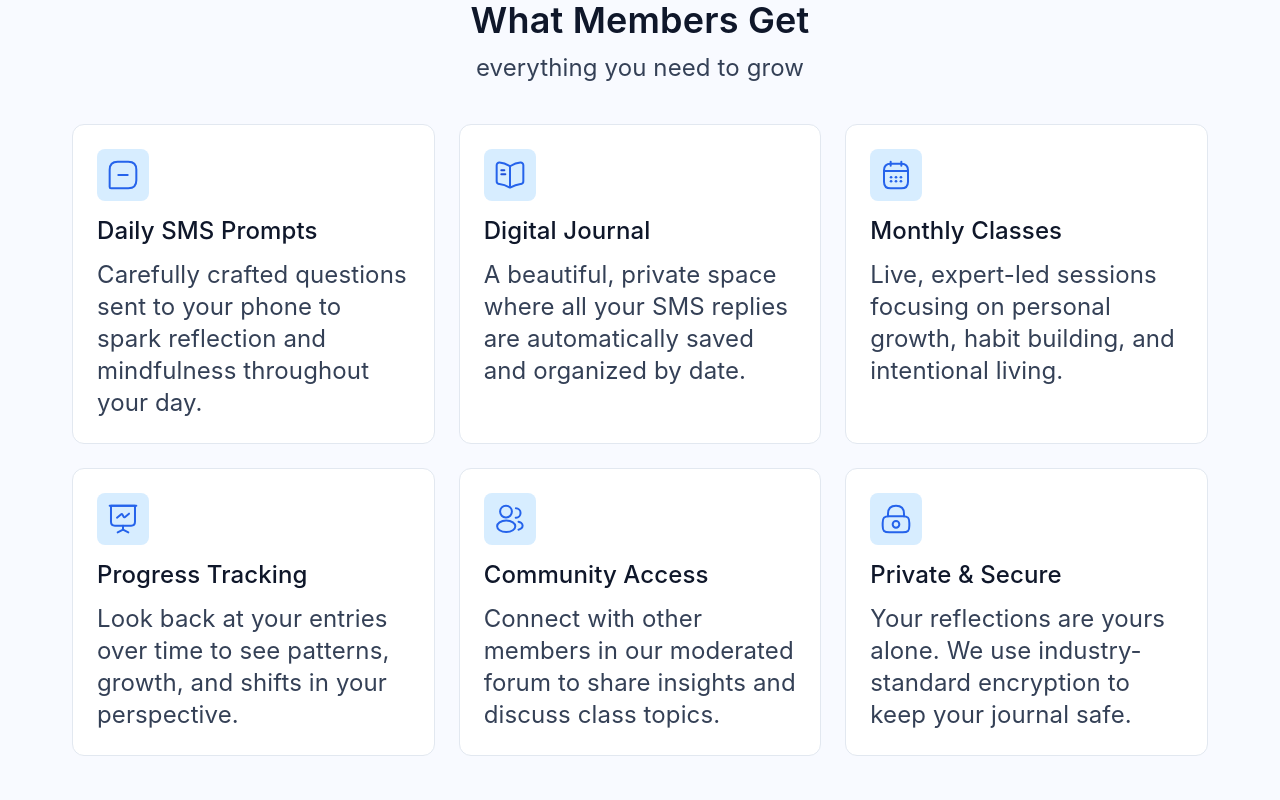
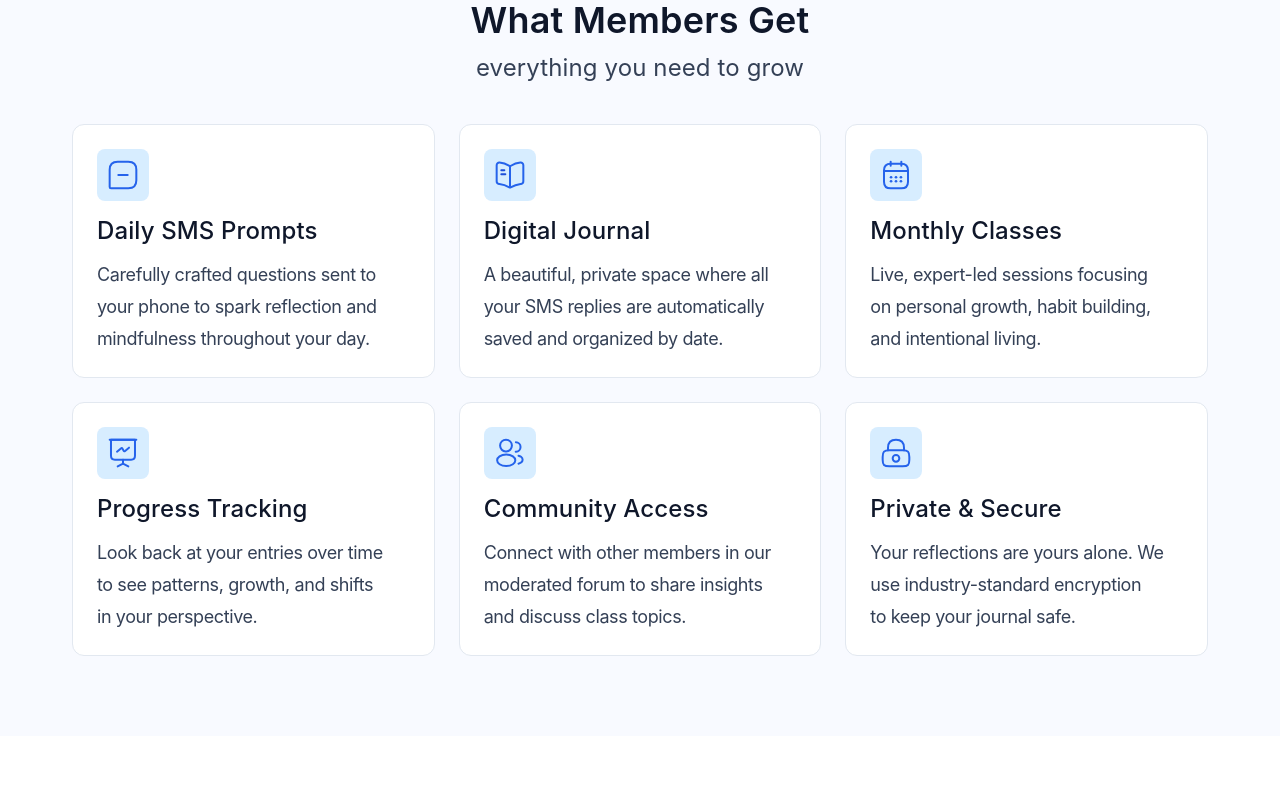
Before and after one commit to mahmud-gitcode/Nephro-reach, a Next.js app: page / in a window 1280 px wide. Shown: the part 6040-6840 px from the top of the page. Built offline with nearby package versions, Linux system fonts and the light colour scheme; grey boxes are pictures that could not be loaded.

Commit message:
Refactor font variables in CSS and update feature descriptions for improved readability

```diff
--- a/app/globals.css
+++ b/app/globals.css
@@ -10,11 +10,10 @@
   --color-foreground: var(--foreground);
   --font-sans: var(--font-geist-sans);
   --font-mono: var(--font-geist-mono);
-  --font-manrope: "Manrope", sans-serif;
-  --font-inter: "Inter", sans-serif;
+  --font-manrope: var(--font-manrope-src), "Manrope", sans-serif;
+  --font-inter: var(--font-inter-src), "Inter", sans-serif;
   --font-sf: "SF Pro Text", "SF Pro Display", -apple-system, BlinkMacSystemFont,
-    "Segoe UI Variable Text", "Segoe UI", var(--font-geist-sans), system-ui,
-    sans-serif;
+    "Segoe UI", system-ui, sans-serif;
 }
 
 @media (prefers-color-scheme: dark) {
--- a/app/layout.tsx
+++ b/app/layout.tsx
@@ -15,12 +15,12 @@ const geistMono = Geist_Mono({
 });
 
 const manrope = Manrope({
-  variable: "--font-manrope",
+  variable: "--font-manrope-src",
   subsets: ["latin"],
 });
 
 const inter = Inter({
-  variable: "--font-inter",
+  variable: "--font-inter-src",
   subsets: ["latin"],
 });
 
--- a/components/homePage/WhatMembersGet.tsx
+++ b/components/homePage/WhatMembersGet.tsx
@@ -2,35 +2,62 @@
 
 import React from "react";
 
+// Each description is split into the same three lines as the Figma design.
+// The breaks are explicit so the card height stays exactly 254px no matter
+// which font the browser substitutes for SF Pro.
 const features = [
   {
     title: "Daily SMS Prompts",
-    desc: "Carefully crafted questions sent to your phone to spark reflection and mindfulness throughout your day.",
+    desc: [
+      "Carefully crafted questions sent to",
+      "your phone to spark reflection and",
+      "mindfulness throughout your day.",
+    ],
     icon: "/images/home/feat-sms.svg",
   },
   {
     title: "Digital Journal",
-    desc: "A beautiful, private space where all your SMS replies are automatically saved and organized by date.",
+    desc: [
+      "A beautiful, private space where all",
+      "your SMS replies are automatically",
+      "saved and organized by date.",
+    ],
     icon: "/images/home/feat-book.svg",
   },
   {
     title: "Monthly Classes",
-    desc: "Live, expert-led sessions focusing on personal growth, habit building, and intentional living.",
+    desc: [
+      "Live, expert-led sessions focusing",
+      "on personal growth, habit building,",
+      "and intentional living.",
+    ],
     icon: "/images/home/feat-calendar.svg",
   },
   {
     title: "Progress Tracking",
-    desc: "Look back at your entries over time to see patterns, growth, and shifts in your perspective.",
+    desc: [
+      "Look back at your entries over time",
+      "to see patterns, growth, and shifts",
+      "in your perspective.",
+    ],
     icon: "/images/home/feat-chart.svg",
   },
   {
     title: "Community Access",
-    desc: "Connect with other members in our moderated forum to share insights and discuss class topics.",
+    desc: [
+      "Connect with other members in our",
+      "moderated forum to share insights",
+      "and discuss class topics.",
+    ],
     icon: "/images/home/feat-users.svg",
   },
   {
     title: "Private & Secure",
-    desc: "Your reflections are yours alone. We use industry-standard encryption to keep your journal safe.",
+    desc: [
+      "Your reflections are yours alone. We",
+      "use industry-standard encryption",
+      "to keep your journal safe.",
+    ],
     icon: "/images/home/feat-lock.svg",
   },
 ];
@@ -55,7 +82,7 @@ export default function WhatMembersGet() {
           {features.map((feature) => (
             <div
               key={feature.title}
-              className="flex flex-col items-start gap-[14px] rounded-[12px] border border-[#E2E8F0] bg-white p-6"
+              className="flex flex-col items-start gap-[14px] rounded-[12px] border border-[#E2E8F0] bg-white p-6 sm:h-[254px]"
             >
               <div className="flex items-center rounded-lg bg-[#D7EDFF] p-2.5">
                 <span className="relative block size-8 overflow-clip">
@@ -66,8 +93,13 @@ export default function WhatMembersGet() {
                 <h3 className="text-xl font-medium leading-8 tracking-[0.12px] text-[#0F172A] sm:text-2xl">
                   {feature.title}
                 </h3>
-                <p className="text-lg font-normal leading-8 tracking-[0.12px] text-[#344056] sm:text-2xl">
-                  {feature.desc}
+                <p className="text-lg font-normal leading-8 tracking-[0.12px] text-[#344056] sm:h-24 sm:tracking-[-0.4px] min-[1440px]:text-2xl min-[1440px]:tracking-[-0.6px]">
+                  {feature.desc.map((line, lineIndex) => (
+                    <span key={line} className="sm:block">
+                      {line}
+                      {lineIndex < feature.desc.length - 1 ? " " : ""}
+                    </span>
+                  ))}
                 </p>
               </div>
             </div>
```
